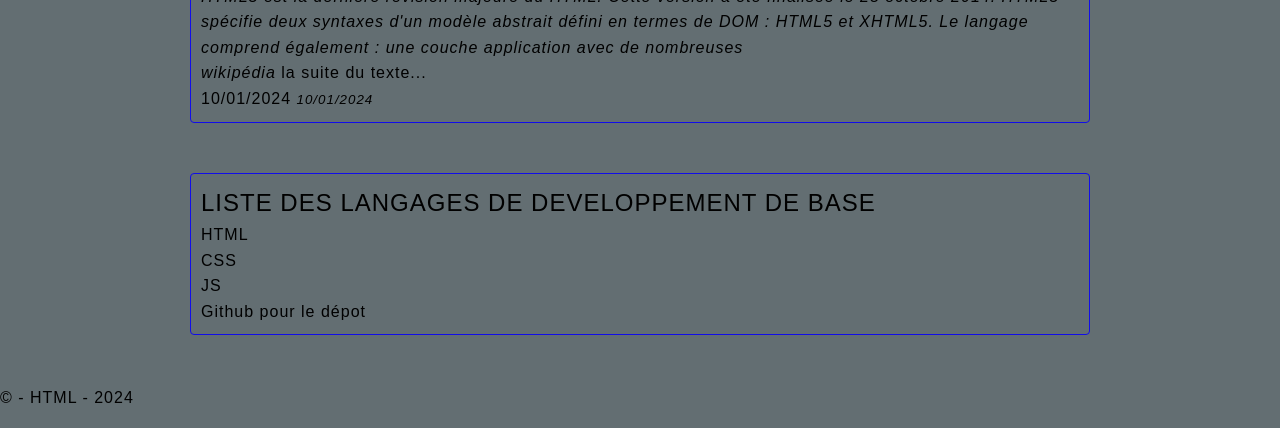
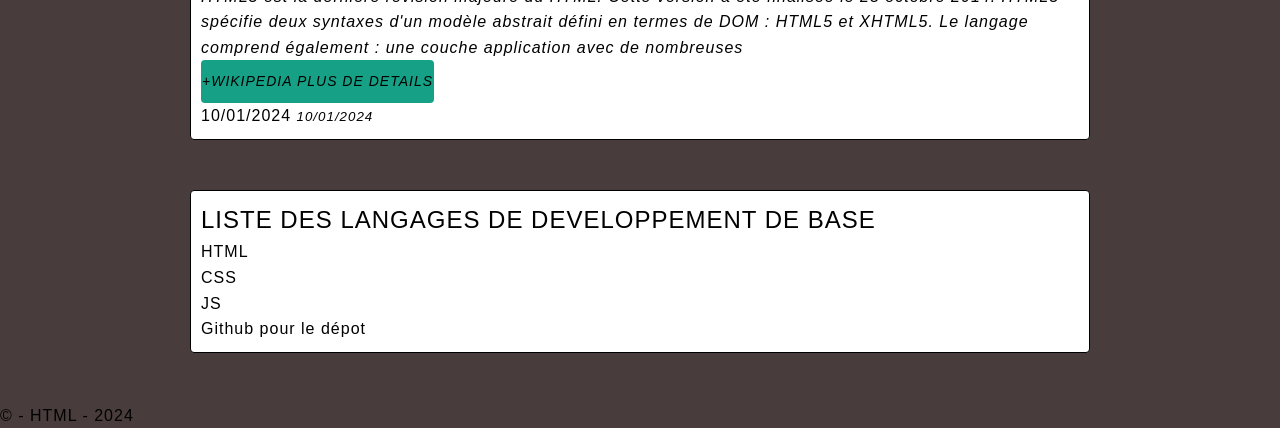
Before and after one commit to Stephanemdz/projet-html, a plain HTML site: page index.html in a window 1280 px wide. Shown: the part 793-1221 px from the top of the page. Drawn offline with nearby package versions, Linux system fonts and the light colour scheme.

Commit message:
New button

```diff
--- a/css/theme.css
+++ b/css/theme.css
@@ -4,13 +4,15 @@
 
 /*theme*/
 :root{/*selector root = racine avec les variables*/
-        --bgcolor: #1a1818;
+        --bgcolor: #080808;
         --color-text-title : #7fa820;
-        --color-border : #110de9;
+        --color-border : #000000;
         --border-radius: .4rem;
         --bgsection: normal;
         --subtitle: uppercase;
-        --bgmain: #636e72;
+        --bgmain: #493c3c;
+        --btn-default-color: #817f7f;
+        --bgimgcolor: #ffffff;
 }
 header>h1 {
     background-color: var(--bgcolor);
@@ -34,7 +36,7 @@ header>h1 {
 }
 
 section {
-    background-color: var(--bgsection);
+    background-color: var(--bgimgcolor);
     max-width: 90rem; /*900px*/
     margin: 5rem auto;
     border: solid .1rem var(--color-border);
@@ -49,6 +51,25 @@ section h2{
     text-transform: var(--subtitle);
     font-weight: 400;
 }
+.btns-default{
+    display: inline-block;
+    width: max-content;
+    background-color: var(--btn-default-color);
+    line-height: 3.5rem;
+    padding: .4rem .1rem;
+    border-radius: var(--border-radius);
+    color: var(--bgsection);
+    text-transform: uppercase;
+    font-size: 1.4rem;
+}
+.btn-option-sucess{
+    background-color: #16a085;
+    color: var(--bgsection);
+}
+.btn-option-warning{
+    background-color: #c0392b;
+    color: var(--bgsection);
+}
 footer*{
     text-align: center;
 }
--- a/index.html
+++ b/index.html
@@ -34,15 +34,17 @@
                 HTML5 spécifie deux syntaxes d'un modèle abstrait défini en termes de DOM : HTML5 et XHTML5.
                 Le langage comprend également : une couche application avec de nombreuses
                 <br>
-                <a href="https://fr.wikipedia.org/wiki/HTML5"></a>wikipédia
+                <a href="https://fr.wikipedia.org/wiki/HTML5"
+                    target="_blank" class="btns-default btn-option-sucess">
+                    +wikipedia plus de details </a>
                 </cite>
-                la suite du texte... <br>
+                 <br>
             <time
             datetime="2024-10-01">
             10/01/2024
             <em>
             <small>
-            10/01/2024
+                10/01/2024
             </small>
             </em>
         </time>
@@ -56,7 +58,7 @@
             <li>HTML</li>
             <li>CSS</li>
             <li>JS</li>
-            <li>Github pour le dépot</li>
+            <li><a href="#"></a>Github pour le dépot</li>
         </ul>
    </section>
 </main>
```
